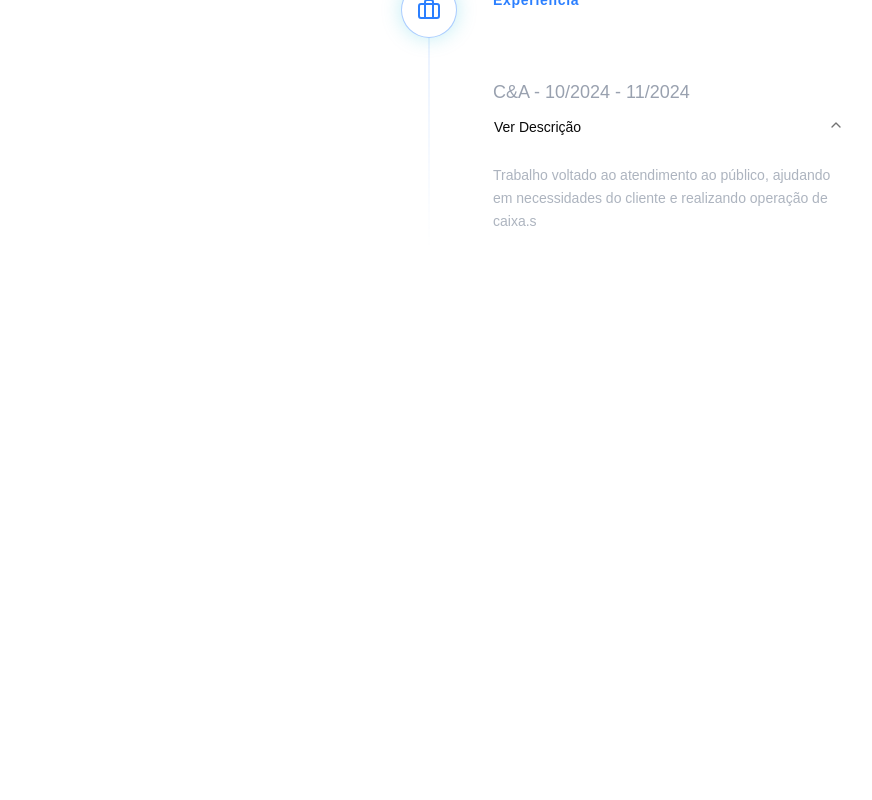
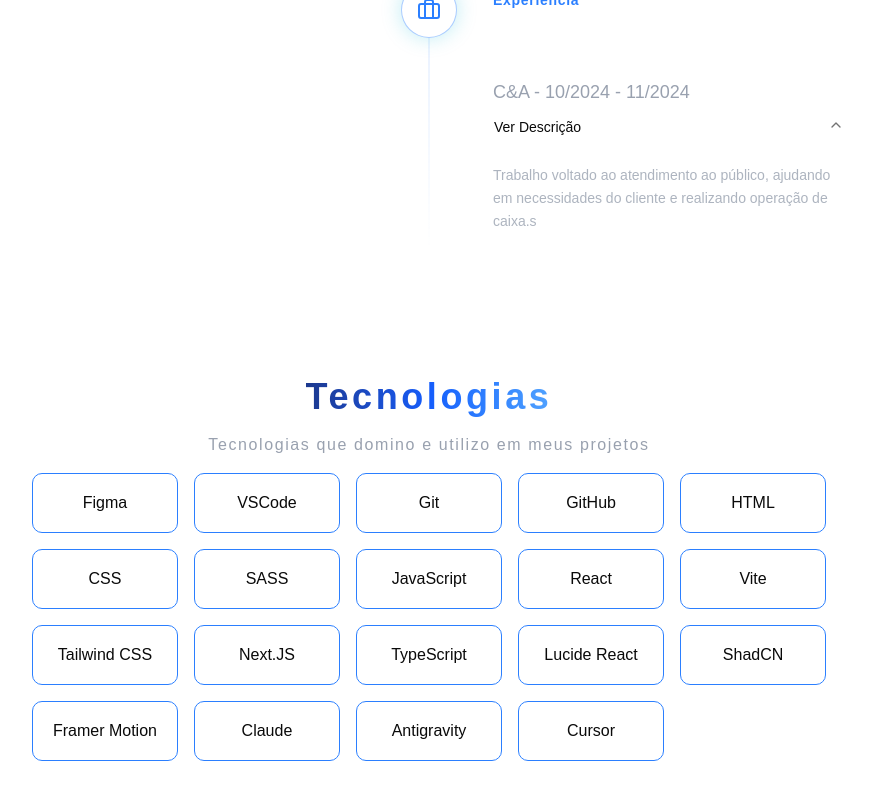
Before and after one commit to kauanconstancio/Portfolio-2026, a React (Vite) app: page / in a window 1280 px wide. Shown: the part 1536-2336 px from the top of the page, without its empty margins (211-1083 px from the left). Before the commit the page ends 1917 px from the top, so only its background shows below. Built offline with nearby package versions, Linux system fonts and the light colour scheme.

Commit message:
making technologies section

```diff
--- a/src/App.tsx
+++ b/src/App.tsx
@@ -2,15 +2,17 @@
 import FloatingParticles from "./components/FloatingParticles"
 import Header from "./components/Header"
 import Hero from "./components/Hero"
+import TechGrid from "./components/TechGrid"
 
 export function App() {
   return (
     <div className="flex min-h-screen flex-col gap-10 p-6">
       <FloatingParticles />
       <Header />
-      <main className="p-7">
+      <main className="z-10 p-7">
         <Hero />
         <Experiences />
+        <TechGrid />
       </main>
     </div>
   )
--- a/src/components/Experiences.tsx
+++ b/src/components/Experiences.tsx
@@ -29,12 +29,12 @@
   ]
 
   return (
-    <div className="flex w-full flex-col items-center justify-center gap-16 pt-32 pb-20">
+    <div className="flex w-full flex-col items-center justify-center gap-16 pt-32">
       <div className="flex flex-col items-center gap-4">
         <h2 className="bg-linear-to-r from-blue-900 via-blue-600 to-blue-400 bg-clip-text text-center text-4xl font-bold tracking-widest text-transparent">
           Competências
         </h2>
-        <p className="tracking-widest text-gray-400">
+        <p className="text-center tracking-widest text-gray-400">
           Formação e Trajetória Profissional
         </p>
       </div>
--- /dev/null
+++ b/src/components/TechGrid.tsx
@@ -0,0 +1,103 @@
+export default function TechGrid() {
+  const tech = [
+    {
+      id: 1,
+      name: "Figma",
+    },
+    {
+      id: 2,
+      name: "VSCode",
+    },
+    {
+      id: 3,
+      name: "Git",
+    },
+    {
+      id: 4,
+      name: "GitHub",
+    },
+    {
+      id: 5,
+      name: "HTML",
+    },
+    {
+      id: 6,
+      name: "CSS",
+    },
+    {
+      id: 7,
+      name: "SASS",
+    },
+    {
+      id: 8,
+      name: "JavaScript",
+    },
+    {
+      id: 9,
+      name: "React",
+    },
+    {
+      id: 10,
+      name: "Vite",
+    },
+    {
+      id: 11,
+      name: "Tailwind CSS",
+    },
+    {
+      id: 12,
+      name: "Next.JS",
+    },
+    {
+      id: 13,
+      name: "TypeScript",
+    },
+    {
+      id: 14,
+      name: "Lucide React",
+    },
+    {
+      id: 15,
+      name: "ShadCN",
+    },
+    {
+      id: 16,
+      name: "Framer Motion",
+    },
+    {
+      id: 17,
+      name: "Claude",
+    },
+    {
+      id: 18,
+      name: "Antigravity",
+    },
+    {
+      id: 19,
+      name: "Cursor",
+    },
+  ]
+
+  return (
+    <div className="flex w-full flex-col items-center justify-center gap-16 pt-32 pb-20">
+      <div className="flex flex-col items-center gap-4">
+        <h2 className="bg-linear-to-r from-blue-900 via-blue-600 to-blue-400 bg-clip-text text-center text-4xl font-bold tracking-widest text-transparent">
+          Tecnologias
+        </h2>
+        <p className="text-center tracking-widest text-gray-400">
+          Tecnologias que domino e utilizo em meus projetos
+        </p>
+        <div className="grid grid-cols-2 gap-4 sm:grid-cols-3 md:grid-cols-4 lg:grid-cols-5">
+          {tech.map((tech) => (
+            <div
+              key={tech.id}
+              className="flex h-[60px] items-center justify-center rounded-lg border border-blue-500 p-5 transition-all duration-300 hover:scale-105 hover:border-blue-400 hover:shadow-[0_0_20px_rgba(6,182,212,0.25)]"
+            >
+              <h3>{tech.name}</h3>
+            </div>
+          ))}
+        </div>
+      </div>
+    </div>
+  )
+}
--- /dev/null
+++ b/src/components/ui/badge.tsx
@@ -0,0 +1,49 @@
+import * as React from "react"
+import { cva, type VariantProps } from "class-variance-authority"
+import { Slot } from "radix-ui"
+
+import { cn } from "@/lib/utils"
+
+const badgeVariants = cva(
+  "group/badge inline-flex h-5 w-fit shrink-0 items-center justify-center gap-1 overflow-hidden rounded-4xl border border-transparent px-2 py-0.5 text-xs font-medium whitespace-nowrap transition-all focus-visible:border-ring focus-visible:ring-[3px] focus-visible:ring-ring/50 has-data-[icon=inline-end]:pr-1.5 has-data-[icon=inline-start]:pl-1.5 aria-invalid:border-destructive aria-invalid:ring-destructive/20 dark:aria-invalid:ring-destructive/40 [&>svg]:pointer-events-none [&>svg]:size-3!",
+  {
+    variants: {
+      variant: {
+        default: "bg-primary text-primary-foreground [a]:hover:bg-primary/80",
+        secondary:
+          "bg-secondary text-secondary-foreground [a]:hover:bg-secondary/80",
+        destructive:
+          "bg-destructive/10 text-destructive focus-visible:ring-destructive/20 dark:bg-destructive/20 dark:focus-visible:ring-destructive/40 [a]:hover:bg-destructive/20",
+        outline:
+          "border-border text-foreground [a]:hover:bg-muted [a]:hover:text-muted-foreground",
+        ghost:
+          "hover:bg-muted hover:text-muted-foreground dark:hover:bg-muted/50",
+        link: "text-primary underline-offset-4 hover:underline",
+      },
+    },
+    defaultVariants: {
+      variant: "default",
+    },
+  }
+)
+
+function Badge({
+  className,
+  variant = "default",
+  asChild = false,
+  ...props
+}: React.ComponentProps<"span"> &
+  VariantProps<typeof badgeVariants> & { asChild?: boolean }) {
+  const Comp = asChild ? Slot.Root : "span"
+
+  return (
+    <Comp
+      data-slot="badge"
+      data-variant={variant}
+      className={cn(badgeVariants({ variant }), className)}
+      {...props}
+    />
+  )
+}
+
+export { Badge, badgeVariants }
--- /dev/null
+++ b/src/components/ui/progress.tsx
@@ -0,0 +1,29 @@
+import * as React from "react"
+import { Progress as ProgressPrimitive } from "radix-ui"
+
+import { cn } from "@/lib/utils"
+
+function Progress({
+  className,
+  value,
+  ...props
+}: React.ComponentProps<typeof ProgressPrimitive.Root>) {
+  return (
+    <ProgressPrimitive.Root
+      data-slot="progress"
+      className={cn(
+        "relative flex h-1 w-full items-center overflow-x-hidden rounded-full bg-muted",
+        className
+      )}
+      {...props}
+    >
+      <ProgressPrimitive.Indicator
+        data-slot="progress-indicator"
+        className="size-full flex-1 bg-primary transition-all"
+        style={{ transform: `translateX(-${100 - (value || 0)}%)` }}
+      />
+    </ProgressPrimitive.Root>
+  )
+}
+
+export { Progress }
```
